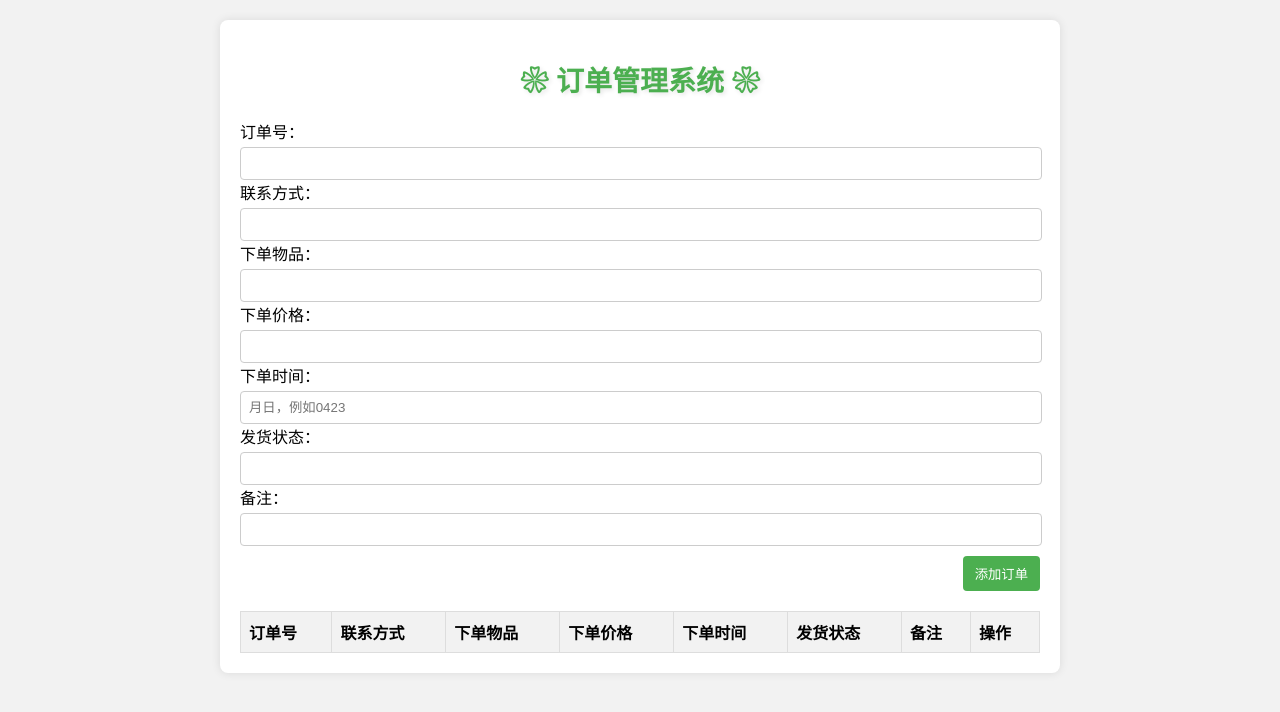
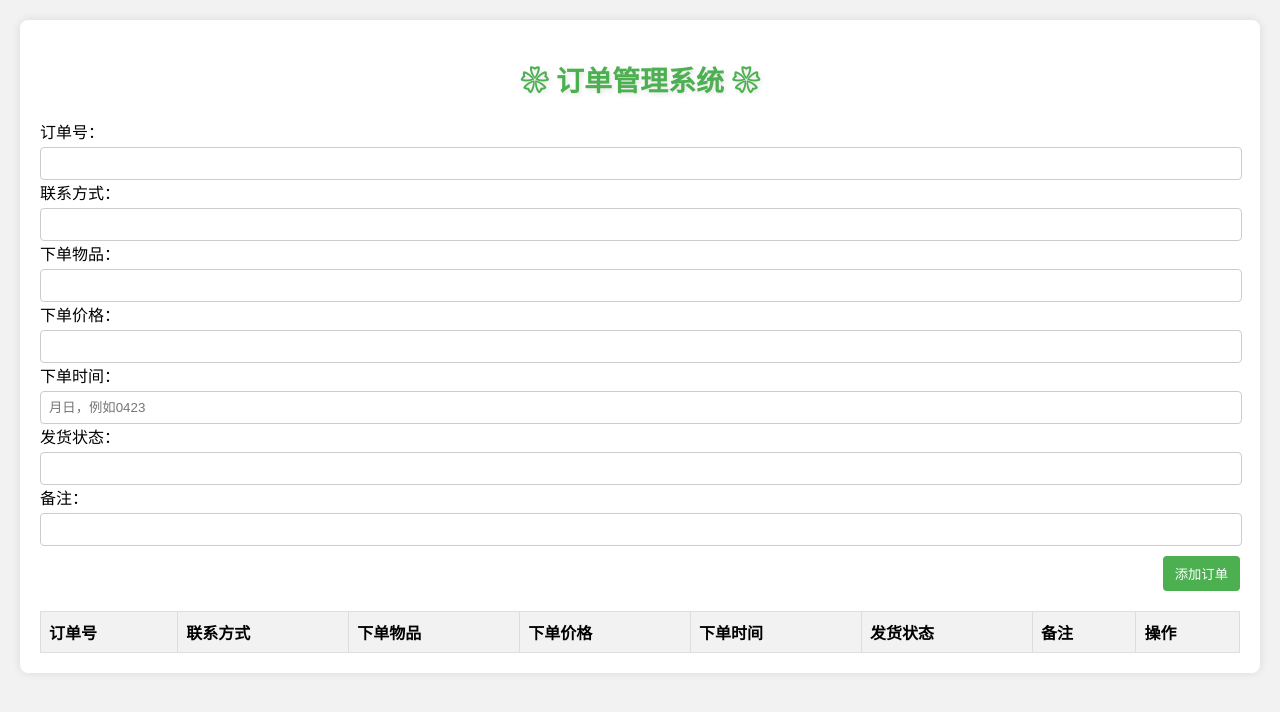
Before and after one commit to CATTIVA1115/cattiva1115.github.io, a plain HTML site: page index.html in a window 1280 px wide. Drawn offline with Linux system fonts and the light colour scheme.

Commit message:
Update index.html

```diff
--- a/index.html
+++ b/index.html
@@ -12,7 +12,7 @@
         }
 
         .container {
-            max-width: 800px; /* 调整整体宽度 */
+            max-width: 1200px; /* 调整整体宽度 */
             margin: 0 auto;
             background-color: #fff;
             padding: 20px;
```
